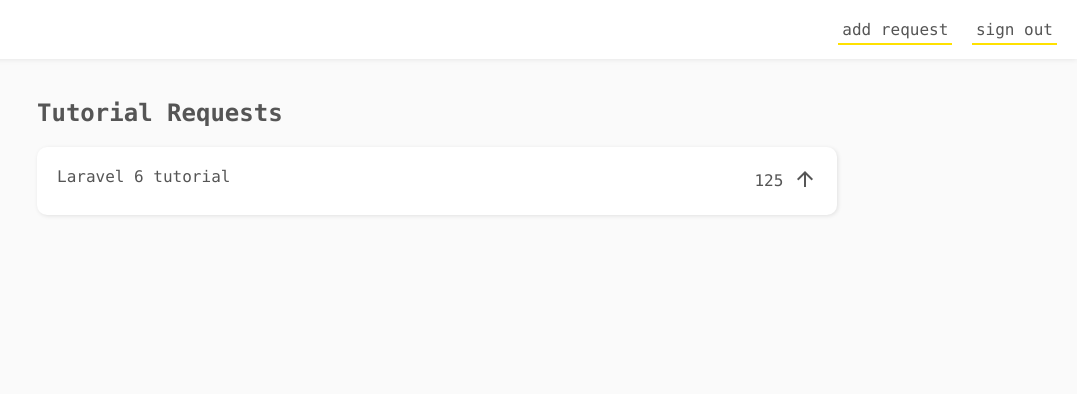
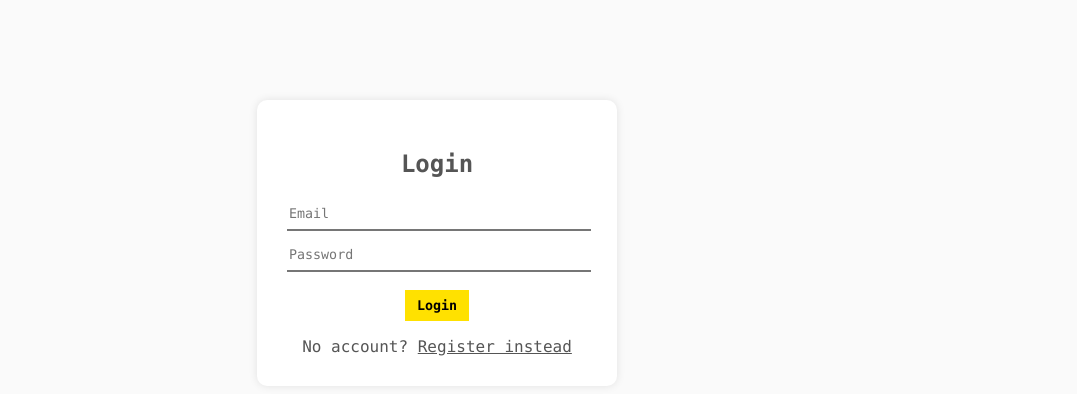
Before and after one commit to abhinav-TB/cloud-functions-collections, a plain HTML site: page public/index.html in a window 1280 px wide. Shown: the whole page, without its empty margins (203-1280 px from the left). Drawn offline with Linux system fonts and the light colour scheme; some packages are replaced by stand-ins of ours.

Commit message:
login setup

```diff
--- a/public/css/styles.css
+++ b/public/css/styles.css
@@ -103,3 +103,26 @@ body{
     font-family: inherit;
     cursor: pointer;
   }
+
+  /* auth styles */
+  .auth{
+    width: 100%;
+    height: 100%;
+    position: fixed;
+    background: #fafafa;
+    display: none;
+    z-index: 1;
+  }
+  .auth.open{
+    display: block;
+  }
+  .auth a{
+    text-decoration: underline;
+    cursor: pointer;
+  }
+  .auth .modal{
+    display: none;
+  }
+  .auth .modal.active{
+    display: block;
+  }
--- a/public/index.html
+++ b/public/index.html
@@ -9,6 +9,30 @@
     <link rel="stylesheet" href="css/styles.css">
   </head>
   <body>
+
+    <!-- auth modals -->
+    <div class="auth open">
+      <div class="modal active">
+        <h2>Login</h2>
+        <form class="login">
+          <input type="text" name="email" placeholder="Email">
+          <input type="password" name="password" placeholder="Password">
+          <button>Login</button>
+          <p class="error"></p>
+        </form>
+        <div>No account? <a class="switch">Register instead</a></div>
+      </div>
+      <div class="modal">
+        <h2>Register</h2>
+        <form class="register">
+          <input type="text" name="email" placeholder="Email">
+          <input type="password" name="password" placeholder="Password">
+          <button>Register</button>
+          <p class="error"></p>
+        </form>
+        <div>Got an account? <a class="switch">Login instead</a></div>
+      </div>
+    </div>
 
     <!-- new request modal -->
     <div class="new-request">
@@ -40,6 +64,7 @@
           </div>
         </li>
       </ul>
+      <button class="call">Say hello</button>
     </section>
 
     <!-- update the version number as needed -->
@@ -52,5 +77,6 @@
     <script src="/__/firebase/init.js"></script>
 
     <script src="js/app.js"></script>
+    <script src="js/auth.js"></script>
   </body>
 </html>
--- a/public/js/app.js
+++ b/public/js/app.js
@@ -12,3 +12,12 @@ requestModal.addEventListener('click', (e) => {
     requestModal.classList.remove('open');
   }
 });
+//
+// say hello function
+const button =document.querySelector('.call');
+button.addEventListener('click',()=>{
+    const sayHello=firebase.functions().httpsCallable('sayHello');
+    sayHello({name:'Abhinav'}).then(result=>{
+        console.log(result.data)
+    })
+})
```
Also changed, not shown: functions/index.js (+16 -6 lines).
